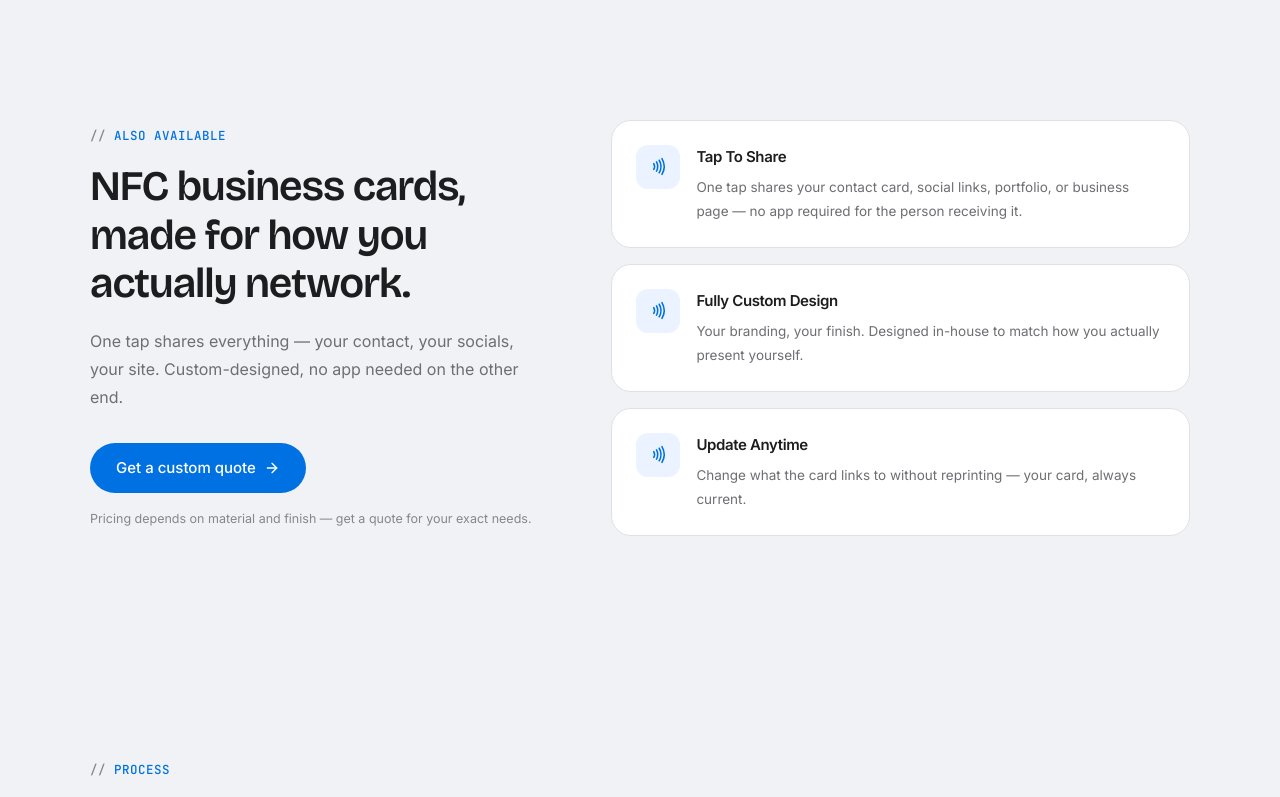
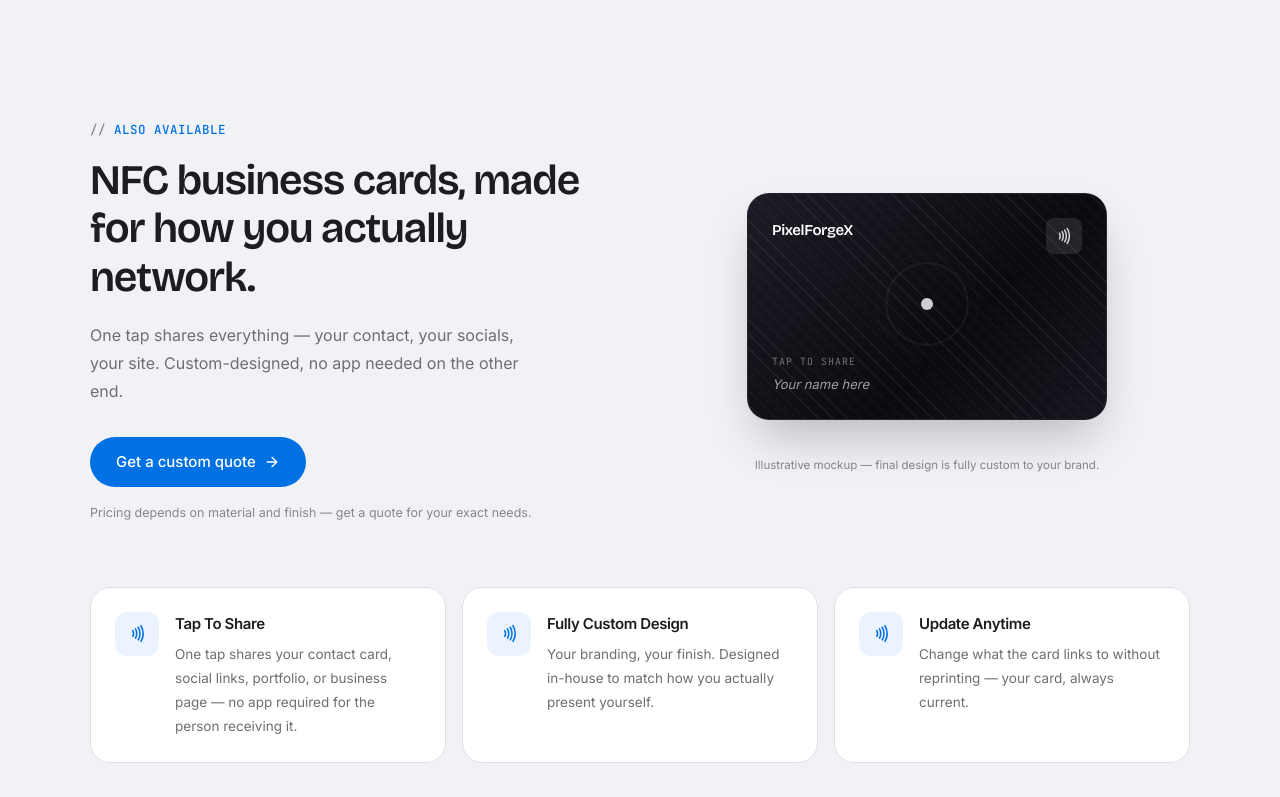
Before and after one commit to MOKSH2425/pixelforgex, a Next.js app: page /digital-marketing in a window 1280 px wide. Shown: the part 2820-3617 px from the top of the page. Built offline with nearby package versions, Linux system fonts and the light colour scheme; no server answers.

Commit message:
my new changes upgrade one more time

```diff
--- a/app/page.tsx
+++ b/app/page.tsx
@@ -1,9 +1,6 @@
 import Hero          from "@/components/sections/Hero";
 import ServiceHub    from "@/components/sections/ServiceHub";
 import Ticker        from "@/components/sections/Ticker";
-import Services      from "@/components/sections/Services";
-import Portfolio     from "@/components/sections/Portfolio";
-import Process       from "@/components/sections/Process";
 import About         from "@/components/sections/About";
 // import WhyUs         from "@/components/sections/WhyUs"; // temporarily disabled — restore when ready
 import Testimonials  from "@/components/sections/Testimonials";
@@ -15,9 +12,6 @@ export default function Home() {
       <Hero />
       <ServiceHub />
       <Ticker />
-      <Services />
-      <Portfolio />
-      <Process />
       <About />
       {/* <WhyUs /> — temporarily disabled, restore when ready */}
       <Testimonials />
--- a/app/web-app/page.tsx
+++ b/app/web-app/page.tsx
@@ -3,6 +3,7 @@ import { ArrowRight } from "lucide-react";
 import VerticalHero from "@/components/sections/VerticalHero";
 import Ticker from "@/components/sections/Ticker";
 import Services from "@/components/sections/Services";
+import WhyStrip from "@/components/sections/WhyStrip";
 import Portfolio from "@/components/sections/Portfolio";
 import Process from "@/components/sections/Process";
 import PixelButton from "@/components/ui/PixelButton";
@@ -43,13 +44,15 @@ export default function WebAppPage() {
         sub="Every engagement starts with your goals — not a checklist."
       />
 
+      <WhyStrip />
+
       <Portfolio
         id="portfolio"
         label="Selected work"
         title="Web and app builds we're proud of."
         sub="Real projects, live and clickable — no case study filler."
-        restrictTags={["WEB", "APP"]}
-        showFilters={false}
+        restrictTags={["WEB", "APP", "E-COM", "SAAS"]}
+        showFilters={true}
       />
 
       <Process
--- a/components/sections/Hero.tsx
+++ b/components/sections/Hero.tsx
@@ -84,7 +84,7 @@ export default function Hero() {
               Start a project <ArrowRight size={16} strokeWidth={2} />
             </PixelButton>
             <PixelButton
-              href="/#portfolio"
+              href="/web-app#portfolio"
               variant="outline"
               className="w-full sm:w-auto px-4 py-2 text-sm mt-3 sm:mt-0"
             >
--- /dev/null
+++ b/components/sections/NFCCardVisual.tsx
@@ -0,0 +1,74 @@
+"use client";
+
+import { Nfc } from "lucide-react";
+import { motion } from "framer-motion";
+import TiltCard from "@/components/ui/TiltCard";
+
+export default function NFCCardVisual() {
+  return (
+    <div
+      style={{ perspective: 1200 }}
+      className="flex items-center justify-center py-6"
+    >
+      <TiltCard
+        maxTilt={16}
+        liftScale={1.04}
+        className="w-full max-w-[360px] aspect-[1.586/1] rounded-[22px] shadow-2xl"
+      >
+        <div
+          className="relative w-full h-full rounded-[22px] overflow-hidden p-6 flex flex-col justify-between border border-white/[0.08]"
+          style={{
+            background:
+              "linear-gradient(135deg, #1c1c26 0%, #0a0a0f 60%, #16161f 100%)",
+          }}
+        >
+          {/* subtle diagonal texture, standing in for a brushed-card finish */}
+          <span
+            aria-hidden
+            className="absolute inset-0 opacity-[0.06] pointer-events-none"
+            style={{
+              backgroundImage:
+                "repeating-linear-gradient(45deg, #fff 0px, #fff 1px, transparent 1px, transparent 10px)",
+            }}
+          />
+
+          <div className="relative flex items-start justify-between">
+            <span className="font-display font-semibold text-white text-[15px] tracking-tight">
+              PixelForgeX
+            </span>
+            <span className="w-9 h-9 rounded-lg bg-white/10 flex items-center justify-center">
+              <Nfc size={18} className="text-white/80" />
+            </span>
+          </div>
+
+          {/* animated tap-to-share waves */}
+          <div className="relative flex-1 flex items-center justify-center">
+            {[0, 1, 2].map((i) => (
+              <motion.span
+                key={i}
+                aria-hidden
+                className="absolute rounded-full border border-white/25"
+                style={{ width: 40, height: 40 }}
+                animate={{ scale: [1, 2.8], opacity: [0.6, 0] }}
+                transition={{
+                  duration: 2.2,
+                  repeat: Infinity,
+                  delay: i * 0.6,
+                  ease: "easeOut",
+                }}
+              />
+            ))}
+            <span className="w-3 h-3 rounded-full bg-white/80 relative z-[1]" />
+          </div>
+
+          <div className="relative">
+            <p className="font-mono text-[10px] uppercase tracking-widest text-white/40 mb-1">
+              Tap to share
+            </p>
+            <p className="text-white/60 text-[13px] italic">Your name here</p>
+          </div>
+        </div>
+      </TiltCard>
+    </div>
+  );
+}
--- a/components/sections/NFCCards.tsx
+++ b/components/sections/NFCCards.tsx
@@ -2,13 +2,14 @@ import { Nfc, ArrowRight } from "lucide-react";
 import FadeUp from "@/components/ui/FadeUp";
 import { StaggerGrid, StaggerItem } from "@/components/ui/StaggerGrid";
 import PixelButton from "@/components/ui/PixelButton";
+import NFCCardVisual from "@/components/sections/NFCCardVisual";
 import { NFC_FEATURES } from "@/lib/data";
 
 export default function NFCCards() {
   return (
     <section id="nfc-cards" className="relative z-[1] py-28 px-6">
       <div className="max-w-[1100px] mx-auto">
-        <div className="grid grid-cols-1 lg:grid-cols-[0.9fr_1.1fr] gap-12 items-center">
+        <div className="grid grid-cols-1 lg:grid-cols-[1fr_1fr] gap-12 items-center mb-16">
           <FadeUp>
             <span className="eyebrow block mb-4">Also available</span>
             <h2
@@ -29,10 +30,18 @@ export default function NFCCards() {
             </p>
           </FadeUp>
 
-          <StaggerGrid className="grid grid-cols-1 gap-4">
+          <FadeUp delay={0.15}>
+            <NFCCardVisual />
+            <p className="text-center text-[11.5px] text-faint mt-3">
+              Illustrative mockup — final design is fully custom to your brand.
+            </p>
+          </FadeUp>
+        </div>
+
+        <StaggerGrid className="grid grid-cols-1 sm:grid-cols-3 gap-4">
           {NFC_FEATURES.map((f) => (
             <StaggerItem key={f.title}>
-                <div className="card p-6 rounded-[18px] flex items-start gap-4">
+              <div className="card p-6 rounded-[18px] flex items-start gap-4 h-full">
                 <span className="w-11 h-11 rounded-xl bg-accent-soft flex items-center justify-center flex-shrink-0">
                   <Nfc size={19} className="text-accent" />
                 </span>
@@ -47,7 +56,6 @@ export default function NFCCards() {
           ))}
         </StaggerGrid>
       </div>
-      </div>
     </section>
   );
 }
--- a/components/sections/ServiceHub.tsx
+++ b/components/sections/ServiceHub.tsx
@@ -25,8 +25,10 @@ const HUB_CARDS = [
 export default function ServiceHub() {
   return (
     <section className="relative z-[1] py-8 px-6">
-      <div className="max-w-[1100px] mx-auto grid grid-cols-1 sm:grid-cols-2 gap-4 sm:gap-5">
-        {HUB_CARDS.map((c, i) => (
+      <div className="max-w-[1100px] mx-auto">
+        <p className="eyebrow text-center mb-5">Pick your lane</p>
+        <div className="grid grid-cols-1 sm:grid-cols-2 gap-4 sm:gap-5">
+          {HUB_CARDS.map((c, i) => (
           <FadeUp key={c.href} delay={i * 0.1}>
             <Link href={c.href} className="block no-underline group h-full">
               <TiltCard
@@ -74,7 +76,8 @@ export default function ServiceHub() {
               </TiltCard>
             </Link>
           </FadeUp>
-        ))}
+          ))}
+        </div>
       </div>
     </section>
   );
--- /dev/null
+++ b/components/sections/WhyStrip.tsx
@@ -0,0 +1,37 @@
+import FadeUp from "@/components/ui/FadeUp";
+import SectionHeader from "@/components/ui/SectionHeader";
+import { StaggerGrid, StaggerItem } from "@/components/ui/StaggerGrid";
+import { WHY_ITEMS } from "@/lib/data";
+
+export default function WhyStrip() {
+  return (
+    <section className="relative z-[1] py-20 px-6 bg-surface-2">
+      <div className="max-w-[1100px] mx-auto">
+        <FadeUp>
+          <SectionHeader
+            label="Why build with us"
+            title="Real reasons, not marketing filler."
+          />
+        </FadeUp>
+
+        <StaggerGrid className="grid grid-cols-2 lg:grid-cols-4 gap-4">
+          {WHY_ITEMS.map((item) => (
+            <StaggerItem key={item.title}>
+              <div className="card p-5 h-full">
+                <span className="text-[22px] leading-none block mb-3">
+                  {item.icon}
+                </span>
+                <p className="text-[13.5px] font-semibold text-ink tracking-tight leading-tight mb-1.5">
+                  {item.title}
+                </p>
+                <p className="text-[12.5px] text-subtle leading-5">
+                  {item.desc}
+                </p>
+              </div>
+            </StaggerItem>
+          ))}
+        </StaggerGrid>
+      </div>
+    </section>
+  );
+}
--- a/lib/data.ts
+++ b/lib/data.ts
@@ -352,7 +352,7 @@ export const TICKER_ITEMS = [
 export const NAV_LINKS = [
   { label: "Web & App", href: "/web-app" },
   { label: "Digital Marketing", href: "/digital-marketing" },
-  { label: "Work", href: "/#portfolio" },
+  { label: "Work", href: "/web-app#portfolio" },
   { label: "Contact", href: "/#contact" },
 ] as const;
 
@@ -372,7 +372,7 @@ export const FOOTER_COLUMNS = [
     title: "COMPANY",
     links: [
       { label: "About Us", href: "/#about" },
-      { label: "Projects", href: "/#portfolio" },
+      { label: "Projects", href: "/web-app#portfolio" },
       { label: "Contact", href: "/#contact" },
     ],
   },
```
Also changed, not shown: components/sections/About.tsx (+37 -16 lines). Lines whose indentation alone changed are shown as unchanged.
